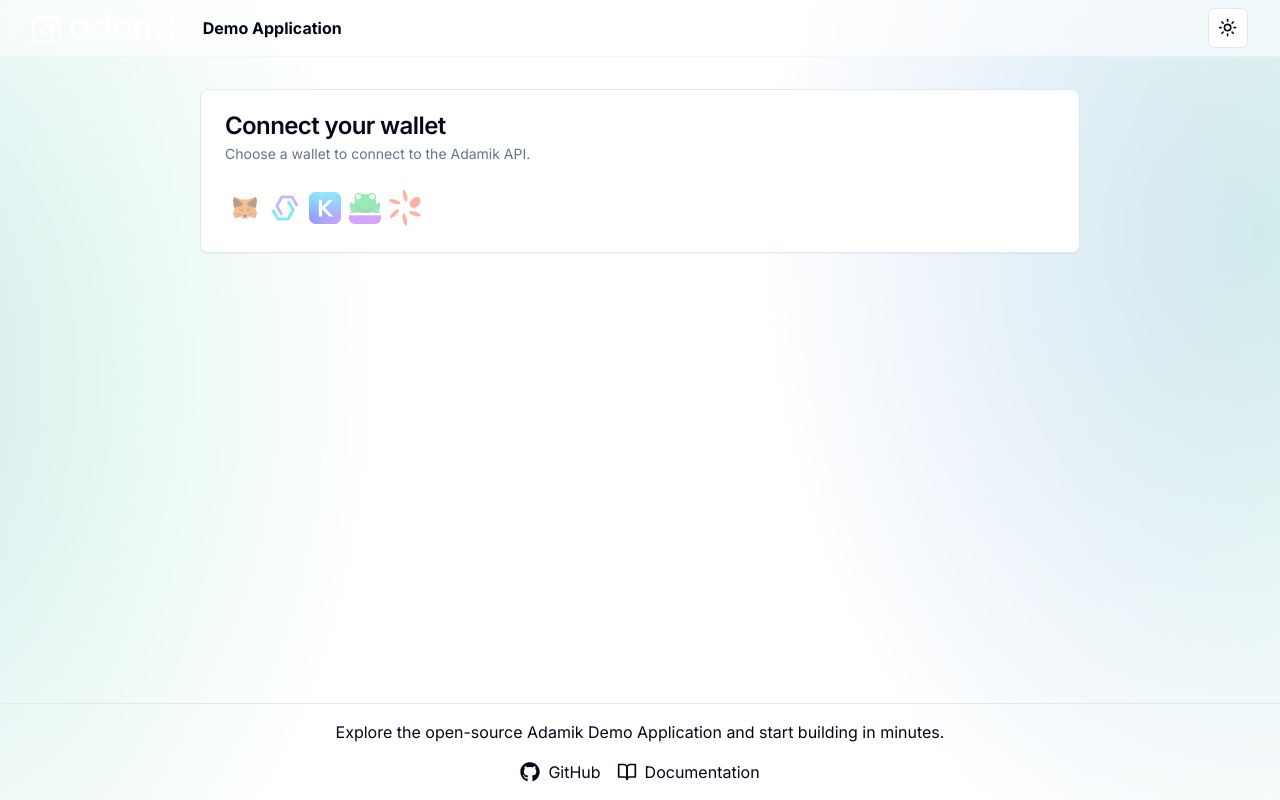
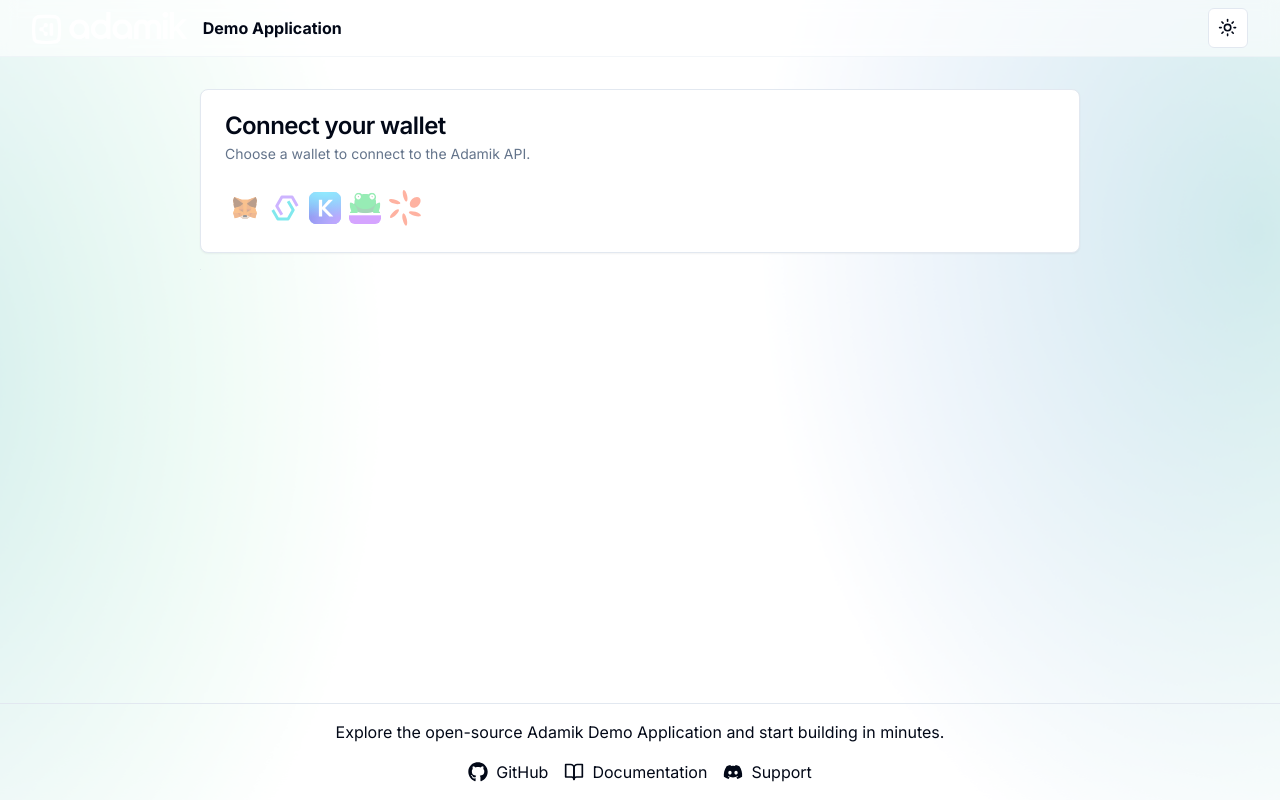
Before and after one commit to AdamikHQ/adamik-client, a Next.js app: page / in a window 1280 px wide. Built offline with nearby package versions, Linux system fonts and the light colour scheme; no server answers.

Commit message:
ADV-105
Added Discord link in footer

```diff
--- a/src/components/ui/site-footer.tsx
+++ b/src/components/ui/site-footer.tsx
@@ -1,11 +1,11 @@
-import { FaGithub } from "react-icons/fa";
+import { FaGithub, FaDiscord } from "react-icons/fa";
 import { FiBookOpen } from "react-icons/fi";
 
 export function SiteFooter() {
   return (
     <footer className="flex flex-col items-center py-4 bg-transparent text-foreground border-t border-border">
       <p className="mb-4 text-center">
-      Explore the open-source Adamik Demo Application and start building in minutes.
+        Explore the open-source Adamik Demo Application and start building in minutes.
       </p>
       <div className="flex space-x-4">
         <a
@@ -26,6 +26,15 @@
           <FiBookOpen size={20} />
           <span>Documentation</span>
         </a>
+        <a
+          href="https://discord.com/invite/gsZJR2JfMR"
+          target="_blank"
+          rel="noopener noreferrer"
+          className="flex items-center space-x-2 hover:text-primary"
+        >
+          <FaDiscord size={20} />
+          <span>Support</span>
+        </a>
       </div>
     </footer>
   );
```
